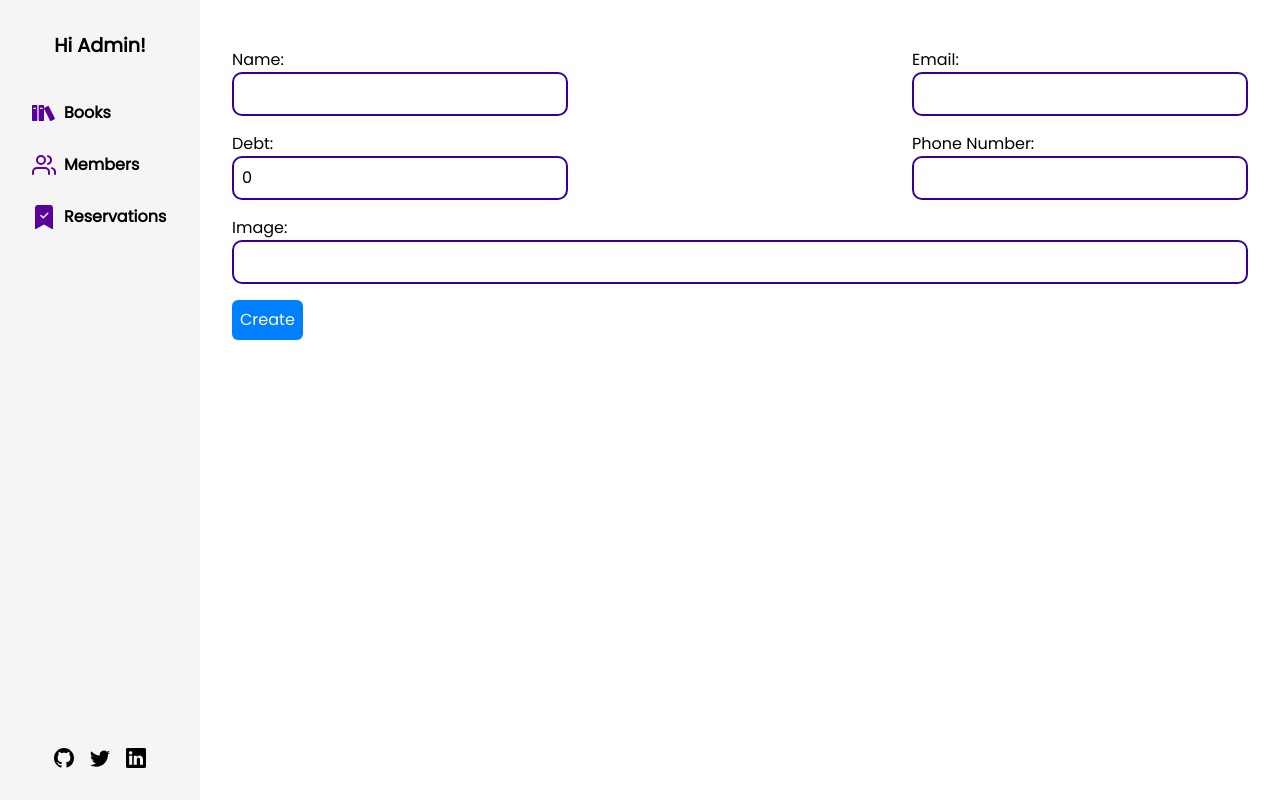
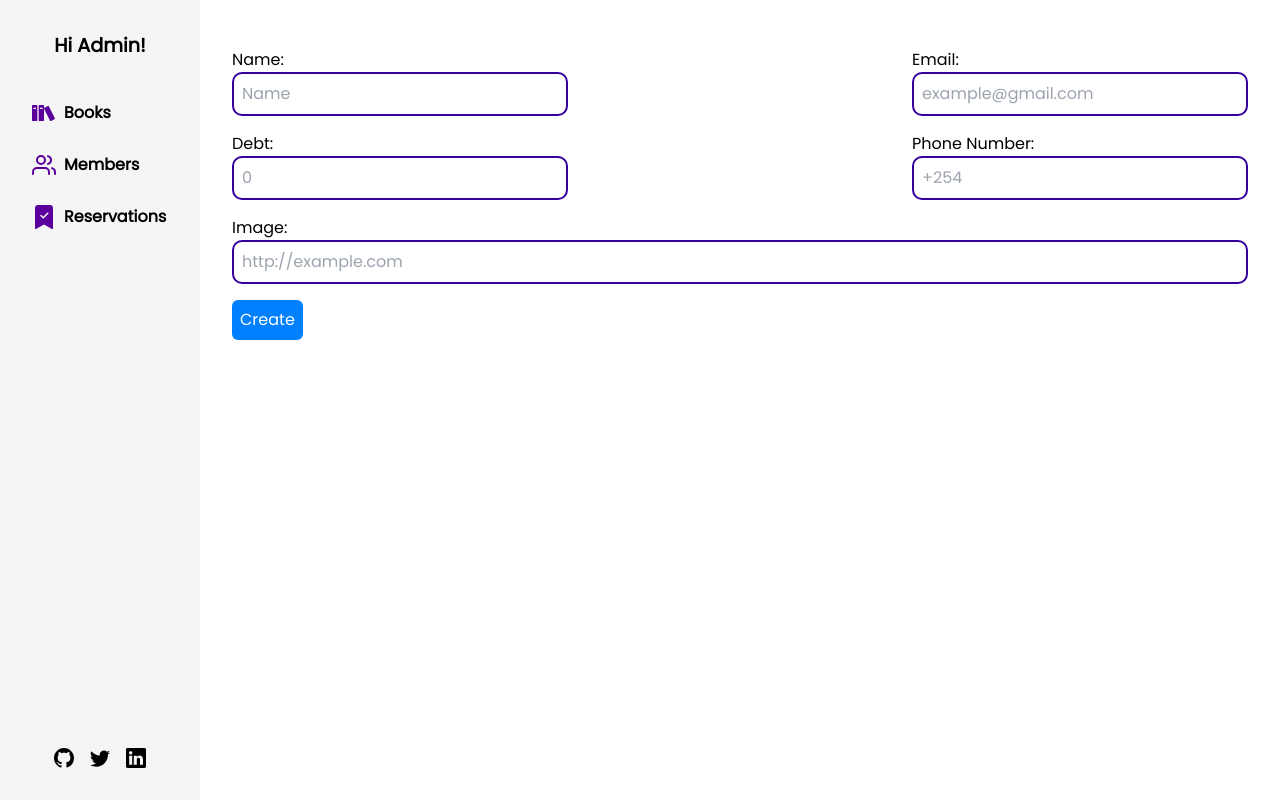
Before and after one commit to leehaney254/library_managemnt_frontend, a React (Vite) app: page /members/create in a window 1280 px wide. Built offline with nearby package versions, Linux system fonts and the light colour scheme.

Commit message:
Feat: member placeholder

```diff
--- a/src/components/memberForm/MemberForm.jsx
+++ b/src/components/memberForm/MemberForm.jsx
@@ -17,7 +17,7 @@ const MemberForm = () => {
     initialValues: {
       name: "",
       email: "",
-      debt: 0,
+      debt: "",
       phone_number: "",
       image: "",
     },
@@ -38,6 +38,7 @@ const MemberForm = () => {
             onChange={handleChange}
             onBlur={handleBlur}
             className={errors.name && touched.name ? "input_error" : "all_inputs"}
+            placeholder="Name"
             required
           />
           {errors.name && touched.name && <p className="error_text">{errors.name}</p>}
@@ -52,6 +53,7 @@ const MemberForm = () => {
             onChange={handleChange}
             onBlur={handleBlur}
             className={errors.email && touched.email ? "input_error" : "all_inputs"}
+            placeholder="example@gmail.com"
             required
           />
           {errors.email && touched.email && <p className="error_text">{errors.email}</p>}
@@ -68,6 +70,7 @@ const MemberForm = () => {
             onChange={handleChange}
             onBlur={handleBlur}
             className={errors.debt && touched.debt ? "input_error" : "all_inputs"}
+            placeholder="0"
             required
           />
           {errors.debt && touched.debt && <p className="error_text">{errors.debt}</p>}
@@ -82,6 +85,7 @@ const MemberForm = () => {
             onChange={handleChange}
             onBlur={handleBlur}
             className={errors.phone_number && touched.phone_number ? "input_error" : "all_inputs"}
+            placeholder="+254"
             required
           />
           {errors.phone_number && touched.phone_number && <p className="error_text">{errors.phone_number}</p>}
@@ -97,6 +101,7 @@ const MemberForm = () => {
           onChange={handleChange}
           onBlur={handleBlur}
           className={errors.image && touched.image ? "input_error" : "all_inputs"}
+          placeholder="http://example.com"
           required
         />
         {errors.image && touched.image && <p className="error_text">{errors.image}</p>}
```
